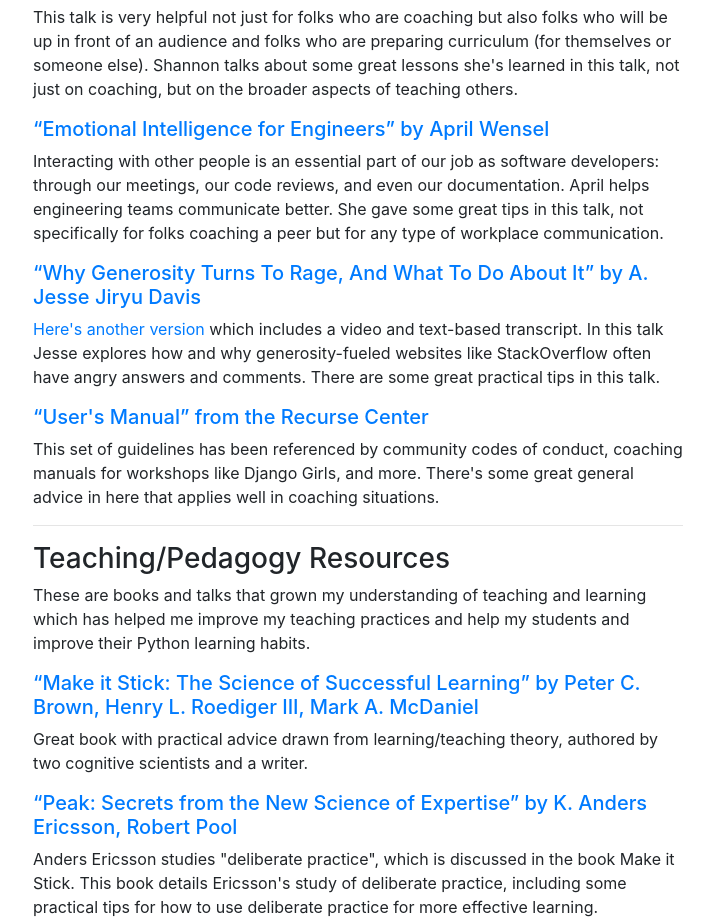
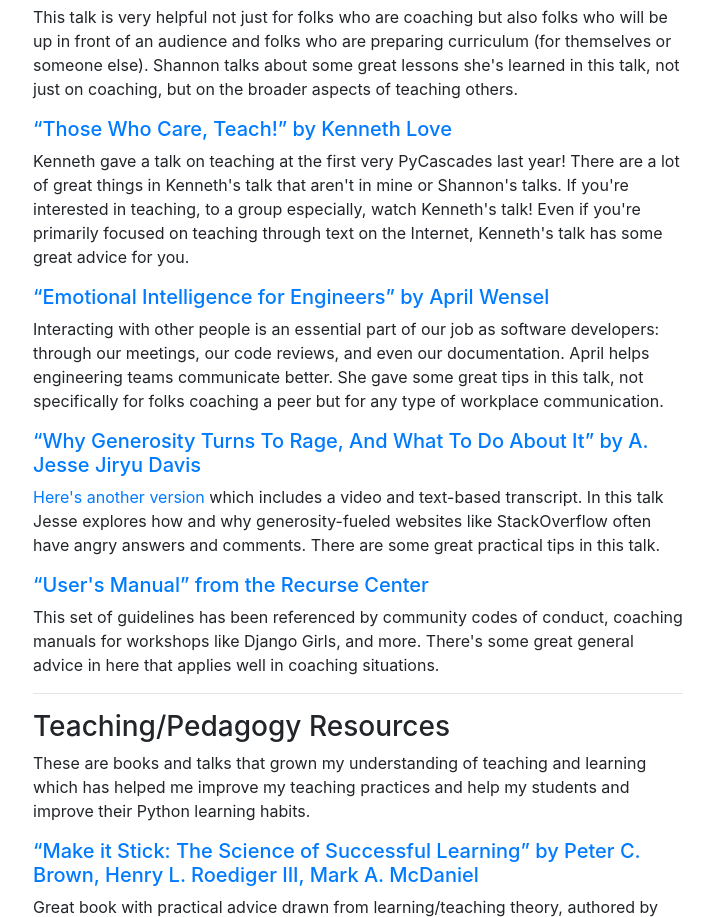
Before and after one commit to treyhunner/mentoring, a website: page resources.html in a window 1280 px wide. Shown: the part 1398-2315 px from the top of the page, without its empty margins (282-995 px from the left). Drawn offline with nearby package versions, Linux system fonts and the light colour scheme; a script that the page names is missing.

Commit message:
Add Kenneth Love's talk 💖

```diff
--- a/resources.html
+++ b/resources.html
@@ -74,6 +74,14 @@
     <p>
     This talk is very helpful not just for folks who are coaching but also folks who will be up in front of an audience and folks who are preparing curriculum (for themselves or someone else).
     Shannon talks about some great lessons she's learned in this talk, not just on coaching, but on the broader aspects of teaching others.
+    </p>
+
+    <h5><a href="https://www.youtube.com/watch?v=FMwU1rszahE">&ldquo;Those Who Care, Teach!&rdquo; by Kenneth Love</a></h5>
+    <p>
+    Kenneth gave a talk on teaching at the first very PyCascades last year!
+    There are a lot of great things in Kenneth's talk that aren't in mine or Shannon's talks.
+    If you're interested in teaching, to a group especially, watch Kenneth's talk!
+    Even if you're primarily focused on teaching through text on the Internet, Kenneth's talk has some great advice for you.
     </p>
 
     <h5><a href="https://www.youtube.com/watch?v=yD0kzU4Pu-Q">&ldquo;Emotional Intelligence for Engineers&rdquo; by April Wensel</a></h5>
```
